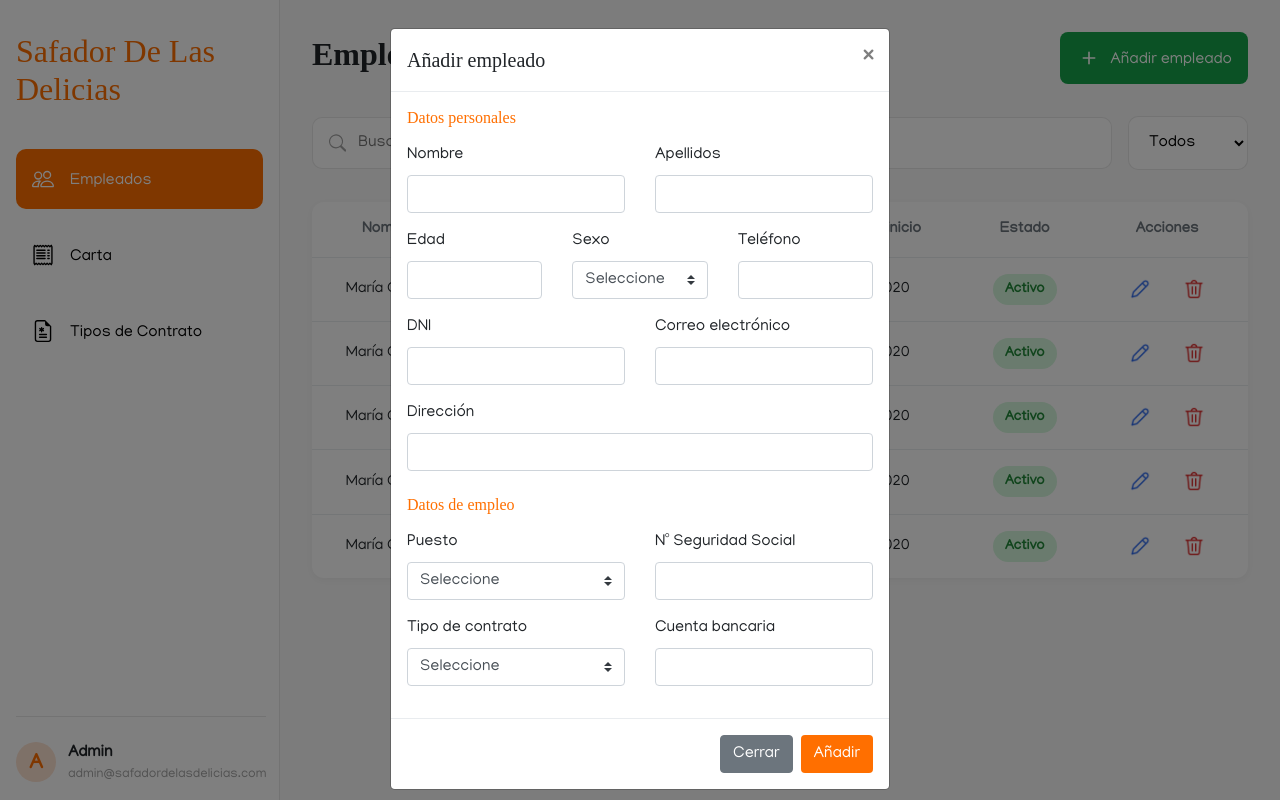
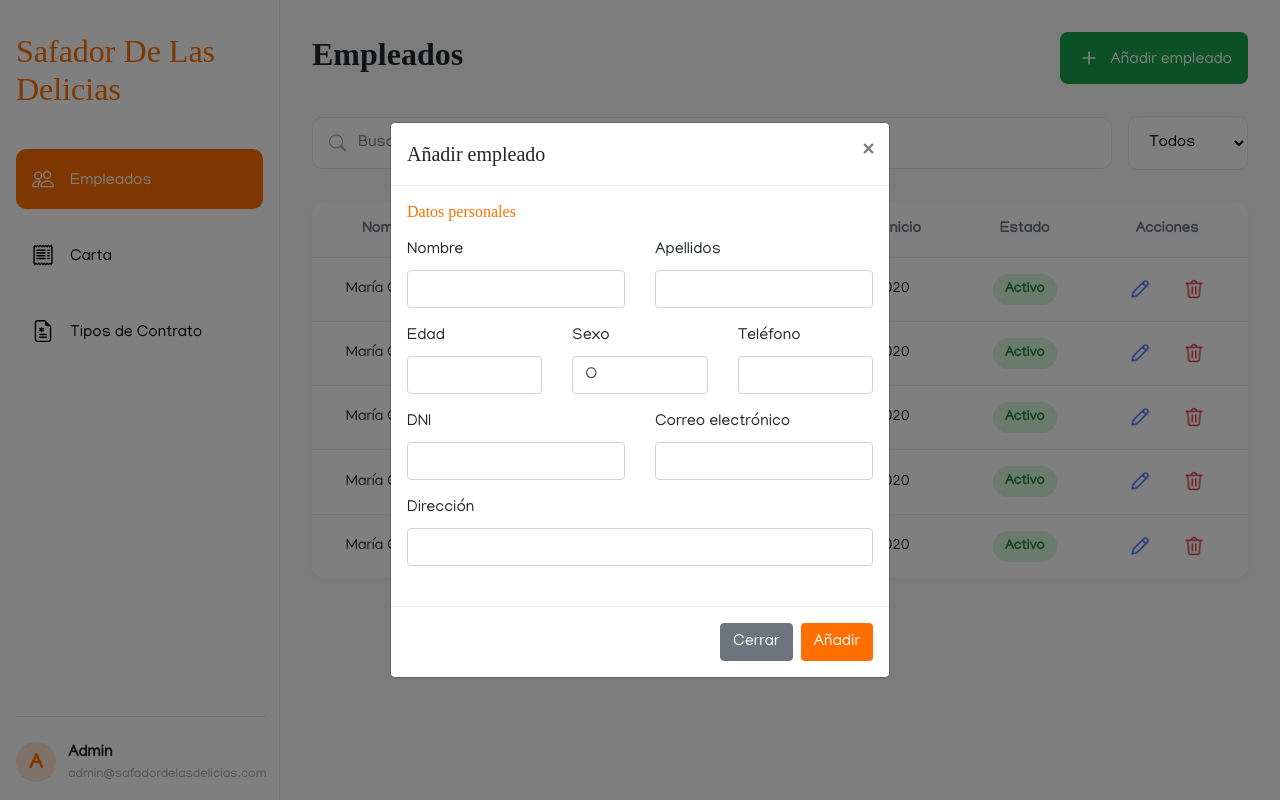
Before and after one commit to AndersonOlivos/proyectoDAW, a Django app: page /safadordelasdelicias/admin/ in a window 1280 px wide, after a click on "Añadir empleado". Run offline with Django 5.2, Linux system fonts and the light colour scheme; parts of the project's set-up code (start-up, migrations or seed data) failed here and were passed over; some libraries are stand-ins or nearby versions; some web fonts are replaced.

Commit message:
Cambios en base de datos

```diff
--- a/safadordelasdelicias/forms.py
+++ b/safadordelasdelicias/forms.py
@@ -4,4 +4,14 @@ from .models import *
 class FormularioEmpleado(forms.ModelForm):
     class Meta:
         model = Empleados
-        fields = '__all__'
+        fields = ['nombre', 'apellido', 'edad', 'sexo','dni','telefono','correo','direccion']
+        widgets = {
+            'nombre': forms.TextInput(attrs={'class': 'form-control'}),
+            'apellido': forms.TextInput(attrs={'class': 'form-control'}),
+            'edad': forms.NumberInput(attrs={'class': 'form-control'}),
+            'sexo': forms.TextInput(attrs={'class': 'form-control'}),
+            'dni': forms.TextInput(attrs={'class': 'form-control'}),
+            'telefono': forms.TextInput(attrs={'class': 'form-control'}),
+            'correo': forms.TextInput(attrs={'class': 'form-control'}),
+            'direccion': forms.TextInput(attrs={'class': 'form-control'}),
+        }
--- a/safadordelasdelicias/models.py
+++ b/safadordelasdelicias/models.py
@@ -9,6 +9,12 @@ class Puesto_trabajo(models.TextChoices):
     camarero = 'Camarero'
     cocinero = 'Cocinero'
     administrador = 'Administrador'
+
+class Tipo_contrato(models.TextChoices):
+    indefinido = 'Indefinido'
+    fijo_discontinuo = 'Fijo discontinuo'
+    tiempo_parcial_15 = 'Tiempo Parcial 15h'
+    tiempo_parcial_20 = 'Tiempo Parcial 20h'
 
 class EstadoPedido(models.TextChoices):
     pendiente = 'Pendiente'
@@ -50,7 +56,7 @@ class Mesa(models.Model):
 
 class Contratos(models.Model):
     id_contrato = models.AutoField(primary_key=True)
-    tipo_contrato = models.CharField( choices=Puesto_trabajo,default=Puesto_trabajo.camarero,max_length=20)
+    tipo_contrato = models.CharField( choices=Tipo_contrato,default=Tipo_contrato.indefinido,max_length=20)
     salario = models.FloatField(null=True)
     horas_semanales = models.PositiveIntegerField(null=True)
     dias_vacaciones = models.PositiveIntegerField(null=True)
@@ -59,6 +65,9 @@ class Contratos(models.Model):
     mes = models.PositiveIntegerField(null=True)
     fecha_alta = models.DateField(null=True, blank=True)
     fecha_baja = models.DateField(null=True, blank=True)
+    numero_seguridad_social = models.CharField(max_length=100, null=True)
+    puesto = models.CharField(max_length=100, choices=Puesto_trabajo, default=Puesto_trabajo.camarero)
+    cuenta_bancaria = models.CharField(max_length=100)
 
     def __str__(self):
         return f"Contrato {self.tipo_contrato}"
@@ -73,10 +82,7 @@ class Empleados(models.Model):
     telefono = models.CharField(max_length=100)
     dni = models.CharField(max_length=100)
     sexo = models.CharField(max_length=100, choices=SEXO, default=SEXO.otros)
-    numero_seguridad_social = models.CharField(max_length=100,null=True)
-    puesto = models.CharField(max_length=100,choices=Puesto_trabajo, default=Puesto_trabajo.camarero)
-    cuenta_bancaria = models.CharField(max_length=100)
-    id_contrato = models.ForeignKey(Contratos, on_delete=models.RESTRICT)
+    id_contrato = models.ForeignKey(Contratos, on_delete=models.RESTRICT, null=True, blank=True)
     fecha_alta = models.DateField(null=True, blank=True)
     fecha_baja = models.DateField(null=True, blank=True)
 
@@ -101,9 +107,7 @@ class Productos(models.Model):
 class Pedido(models.Model):
     id_pedido = models.AutoField(primary_key=True)
     id_mesa = models.ForeignKey(Mesa, on_delete=models.DO_NOTHING)
-    id_empleado = models.ForeignKey(Empleados, on_delete=models.DO_NOTHING)
-    estado = models.CharField(max_length=20, choices=EstadoPedido, default=EstadoPedido.pendiente)
-
+    id_empleado = models.ForeignKey(Empleados, on_delete=models.DO_NOTHING, null=True, blank=True)
     def __str__(self):
         return f"Pedido {self.id} - {self.estado}"
 
@@ -114,6 +118,8 @@ class LineaPedido(models.Model):
     id_producto = models.ForeignKey(Productos, on_delete=models.RESTRICT)
     cantidad_producto = models.PositiveIntegerField(default=1)
     fecha_alta = models.DateField(null=True, blank=True)
+    estado = models.CharField(max_length=20, choices=EstadoPedido, default=EstadoPedido.pendiente)
+
 
     def __str__(self):
         return f"Línea {self.id} - {self.id_producto.nombre} x{self.cantidad_producto}"
--- a/safadordelasdelicias/views.py
+++ b/safadordelasdelicias/views.py
@@ -42,7 +42,14 @@ def go_login(request):
     return render(request, 'login.html')
 
 def go_admin(request):
-    return render(request, 'admin.html')
+    if request.method == 'POST':
+        form = FormularioEmpleado(request.POST)
+        if form.is_valid():
+            form.save()  # Guarda en la base de datos si es ModelForm
+            return redirect('admin')
+    else:
+        form = FormularioEmpleado()
+    return render(request, 'admin.html', {'form': form})
 
 def go_admin_empleados(request):
     return render(request, 'admin.html')
--- a/templates/admin.html
+++ b/templates/admin.html
@@ -182,94 +182,51 @@
                 </button>
             </div>
             <div class="modal-body">
-                <form id="anadirEmpleado">
+                <form id="anadirEmpleado" method="post">
+                    {% csrf_token %}
                     <!-- Sección: Datos personales -->
                     <h6 class="mb-3">Datos personales</h6>
                     <div class="row mb-3">
                         <div class="col-md-6">
                             <label for="nombre" class="form-label">Nombre</label>
-                            <input type="text" class="form-control" id="nombre">
+                            {{ form.nombre }}
                         </div>
                         <div class="col-md-6">
                             <label for="apellidos" class="form-label">Apellidos</label>
-                            <input type="text" class="form-control" id="apellidos">
+                            {{ form.apellido }}
                         </div>
                     </div>
 
                     <div class="row mb-3">
                         <div class="col-md-4">
                             <label for="edad" class="form-label">Edad</label>
-                            <input type="number" min="16" class="form-control" id="edad">
+                            {{ form.edad }}
                         </div>
                         <div class="col-md-4">
                             <label for="sexo" class="form-label">Sexo</label>
-                            <select class="custom-select" id="sexo">
-                                <option selected disabled>Seleccione</option>
-                                <option>F</option>
-                                <option>M</option>
-                                <option>Otro</option>
-                            </select>
+                            {{ form.sexo }}
                         </div>
                         <div class="col-md-4">
                             <label for="telefono" class="form-label">Teléfono</label>
-                            <input type="tel" class="form-control" id="telefono">
+                            {{ form.telefono }}
                         </div>
                     </div>
 
                     <div class="row mb-3">
                         <div class="col-md-6">
                             <label for="dni" class="form-label">DNI</label>
-                            <input type="text" class="form-control" id="dni">
+                            {{ form.dni }}
                         </div>
                         <div class="col-md-6">
                             <label for="correo" class="form-label">Correo electrónico</label>
-                            <input type="email" class="form-control" id="correo">
+                            {{ form.correo }}
                         </div>
                     </div>
 
                     <div class="mb-4">
                         <label for="direccion" class="form-label">Dirección</label>
-                        <input type="text" class="form-control" id="direccion">
+                        {{ form.direccion }}
                     </div>
-
-                    <!-- Sección: Datos de empleo -->
-                    <h6 class="mb-3">Datos de empleo</h6>
-
-                    <div class="row mb-3">
-                        <div class="col-md-6">
-                            <label for="puesto" class="form-label">Puesto</label>
-                            <select class="custom-select" id="puesto">
-                                <option selected disabled>Seleccione</option>
-                                <option>Camarero</option>
-                                <option>Cocinero</option>
-                                <option>Administrador</option>
-                            </select>
-                        </div>
-                        <div class="col-md-6">
-                            <label for="nss" class="form-label">Nº Seguridad Social</label>
-                            <input type="text" class="form-control" id="nss">
-                        </div>
-                    </div>
-
-                    <div class="row mb-3">
-                        <div class="col-md-6">
-                            <label for="tipoContrato" class="form-label">Tipo de contrato</label>
-                            <select class="custom-select" id="tipoContrato">
-                                <option selected disabled>Seleccione</option>
-                                <option>Indefinido</option>
-                                <option>Fijo discontinuo</option>
-                                <option>Tiempo parcial 10h</option>
-                                <option>Tiempo parcial 15h</option>
-                                <option>Tiempo parcial 20h</option>
-                                <option>Tiempo parcial 25h</option>
-                            </select>
-                        </div>
-                        <div class="col-md-6">
-                            <label for="cuentaBancaria" class="form-label">Cuenta bancaria</label>
-                            <input type="text" class="form-control" id="cuentaBancaria">
-                        </div>
-                    </div>
-
                 </form>
             </div>
             <div class="modal-footer">
```
Also changed, not shown: safadordelasdelicias/migrations/0001_initial.py, safadordelasdelicias/migrations/0002_contratos_tipo_contrato_empleados_edad_and_more.py (deleted).
